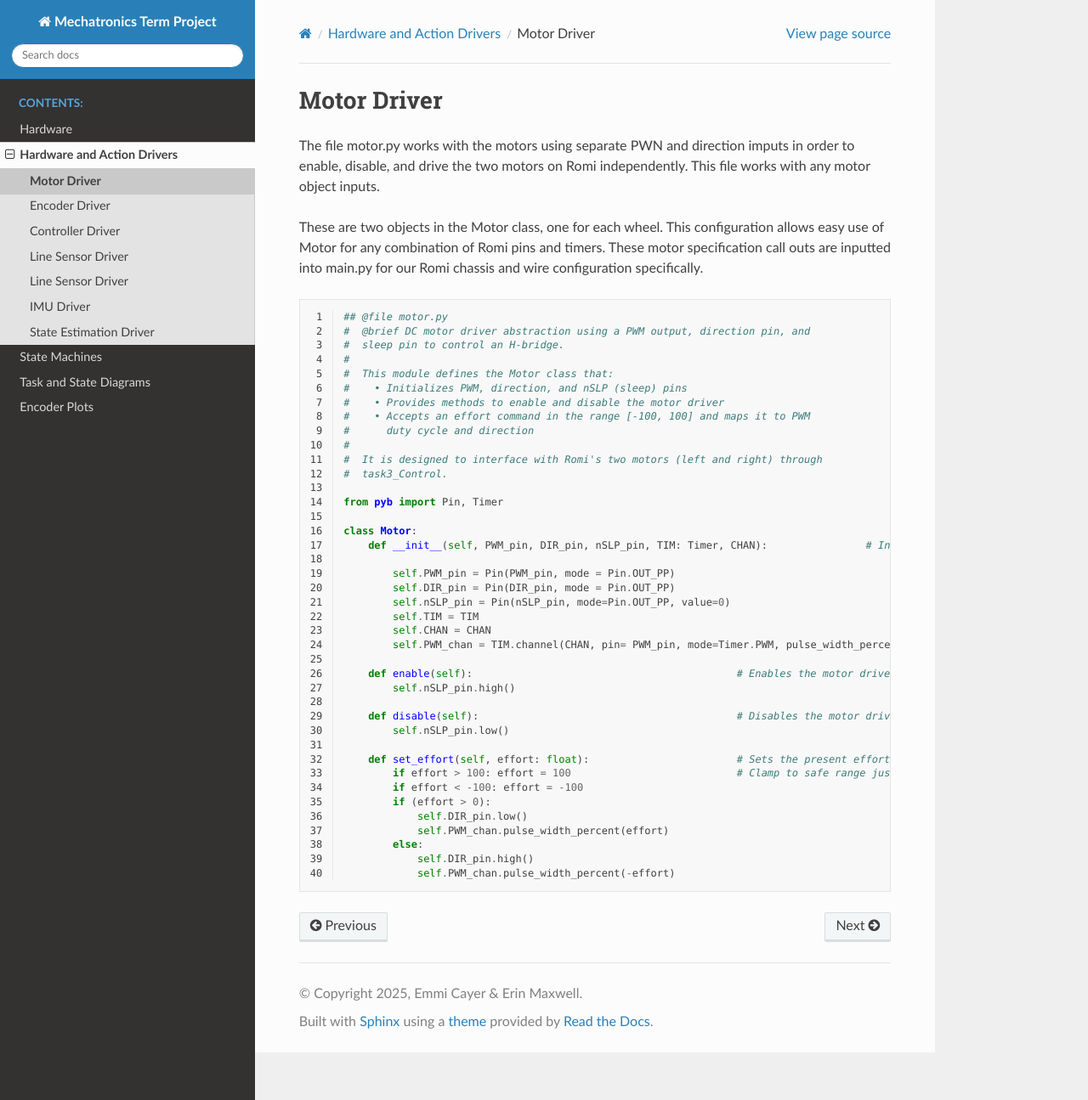
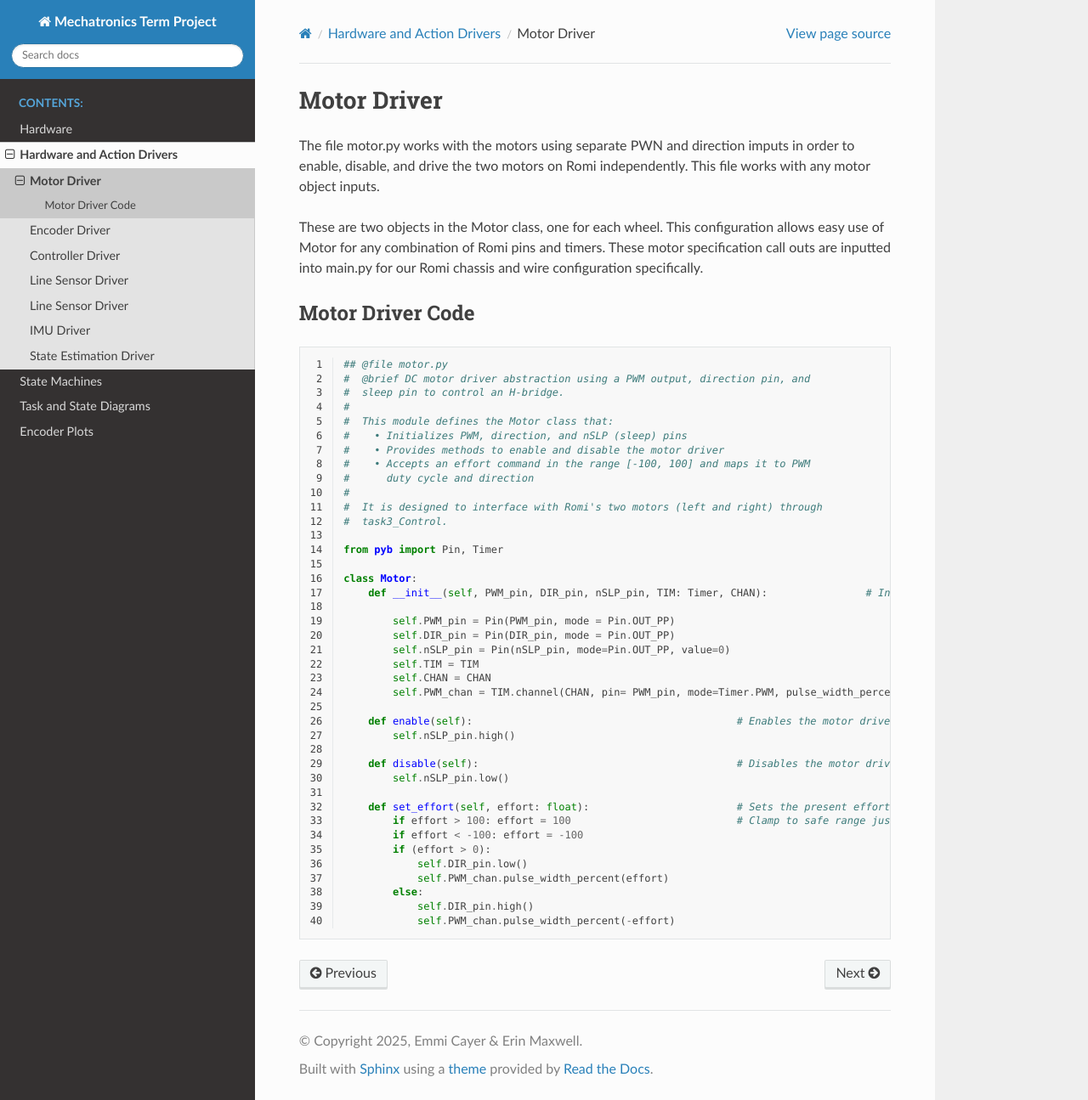
Before and after one commit to emmicayer/Mechatronics-Repository, a Sphinx documentation site: the page built from docs/motor.rst, in a window 1280 px wide and 1295 px high. Shown: the whole window at 85% size. Built offline with Sphinx 7.4.7 and the Read the Docs theme 3.1.0, drawn with Linux system fonts in a browser that asks for light colours; pages that are not in the unit, such as notebooks, are missing from menus.

Commit message:
Update motor.rst

```diff
--- a/docs/motor.rst
+++ b/docs/motor.rst
@@ -5,6 +5,10 @@ The file motor.py works with the motors using separate PWN and direction imputs
 
 These are two objects in the Motor class, one for each wheel. This configuration allows easy use of Motor for any combination of Romi pins and timers. These motor specification call outs are inputted into main.py for our Romi chassis and wire configuration specifically.
 
+
+Motor Driver Code
+----
+
 .. literalinclude:: ../Source/motor.py
    :language: python
    :linenos:
```
